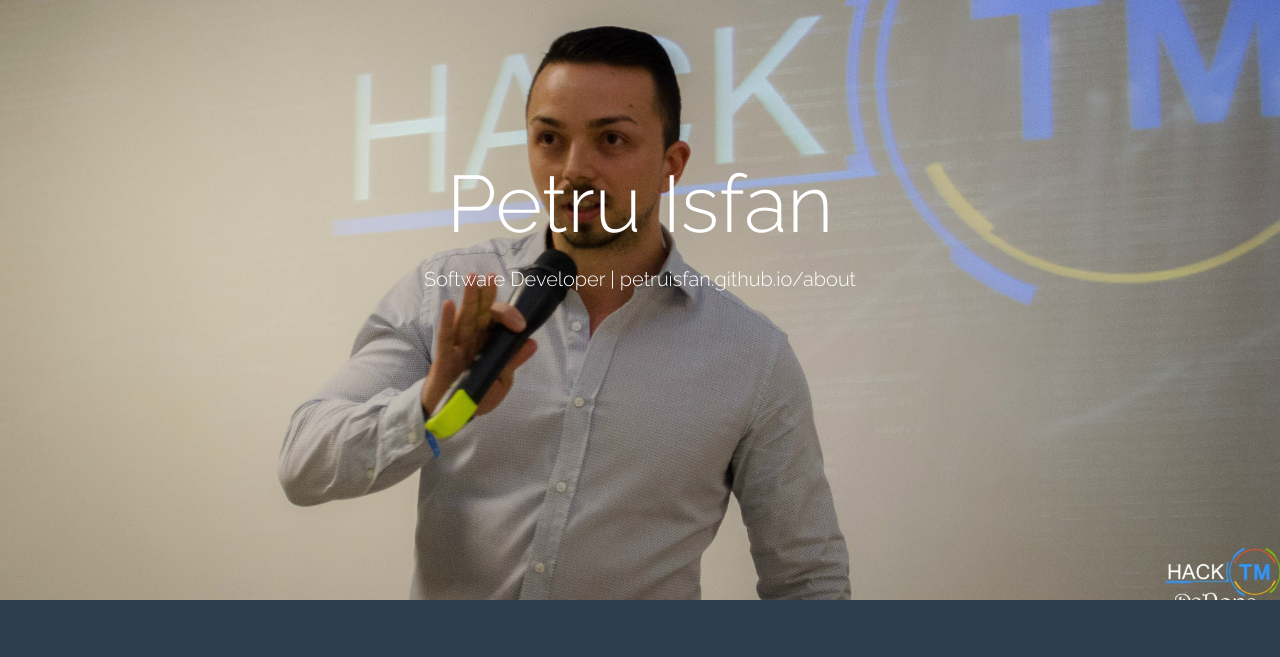
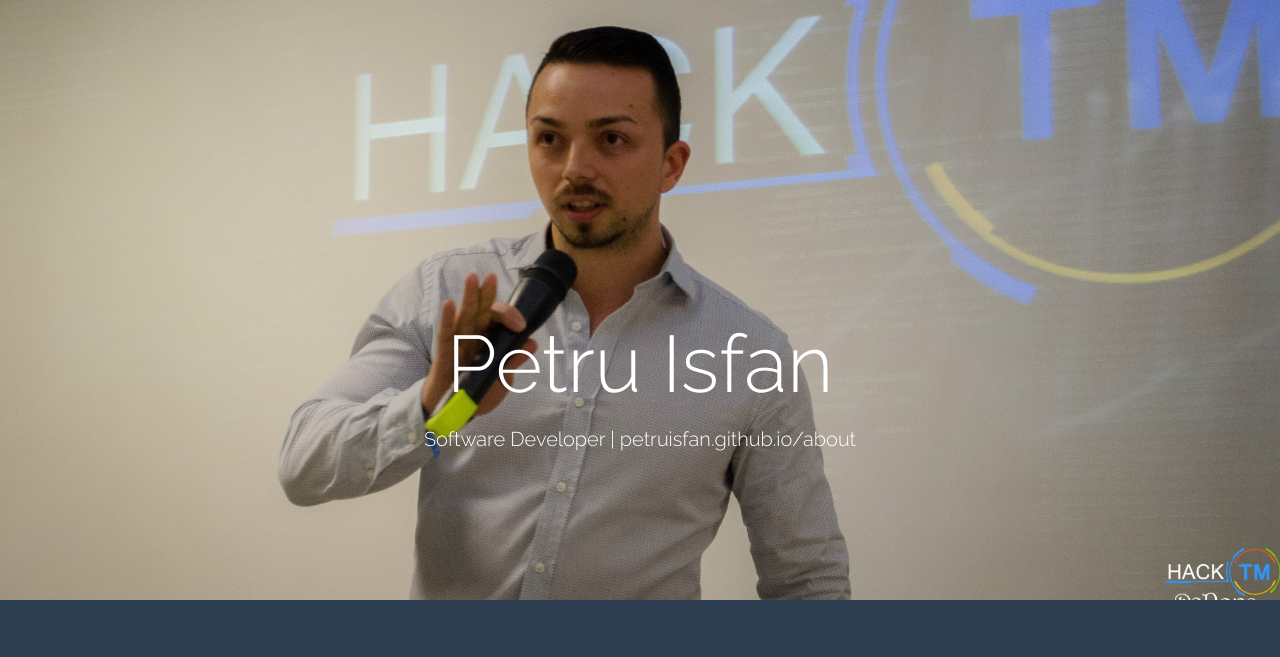
Before and after one commit to petruisfan/petruisfan, a plain HTML site: page about/index.html in a window 1280 px wide. Shown: the top 657 px of the page. Drawn offline with nearby package versions, Linux system fonts and the light colour scheme.

Commit message:
Moved text

```diff
--- a/about/assets/css/main.css
+++ b/about/assets/css/main.css
@@ -142,8 +142,7 @@ a:after {
 
 /* Header Wrap */
 #headerwrap {
-    /*margin-top: 60px;*/
-    padding-top:140px;
+    padding-top: 300px;
     text-align:center;
     background: url(../img/header-bg.jpg) no-repeat center center;
     min-height: 600px;
```
